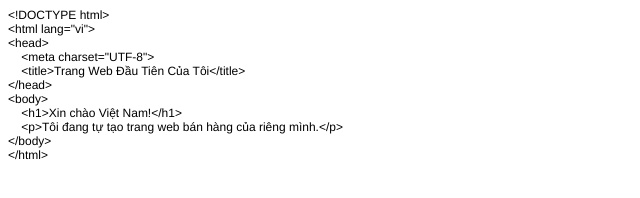
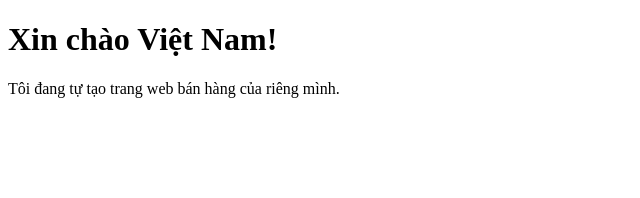
Before and after one commit to lenguyenminhtoan0211-code/japan-order-shop, a plain HTML site: page index.html in a window 1280 px wide. Shown: the whole page, without its empty margins (0-640 px from the left). Drawn offline with Linux system fonts and the light colour scheme.

Commit message:
Update index.html

```diff
--- a/index.html
+++ b/index.html
@@ -1,26 +1,11 @@
-<!DOCTYPE html PUBLIC "-//W3C//DTD HTML 4.01//EN" "http://www.w3.org/TR/html4/strict.dtd">
-<html>
+<!DOCTYPE html>
+<html lang="vi">
 <head>
-  <meta http-equiv="Content-Type" content="text/html; charset=utf-8">
-  <meta http-equiv="Content-Style-Type" content="text/css">
-  <title></title>
-  <meta name="Generator" content="Cocoa HTML Writer">
-  <meta name="CocoaVersion" content="2685.7">
-  <style type="text/css">
-    p.p1 {margin: 0.0px 0.0px 0.0px 0.0px; font: 12.0px Helvetica}
-  </style>
+    <meta charset="UTF-8">
+    <title>Trang Web Đầu Tiên Của Tôi</title>
 </head>
 <body>
-<p class="p1">&lt;!DOCTYPE html&gt;</p>
-<p class="p1">&lt;html lang="vi"&gt;</p>
-<p class="p1">&lt;head&gt;</p>
-<p class="p1"><span class="Apple-converted-space">    </span>&lt;meta charset="UTF-8"&gt;</p>
-<p class="p1"><span class="Apple-converted-space">    </span>&lt;title&gt;Trang Web Đầu Tiên Của Tôi&lt;/title&gt;</p>
-<p class="p1">&lt;/head&gt;</p>
-<p class="p1">&lt;body&gt;</p>
-<p class="p1"><span class="Apple-converted-space">    </span>&lt;h1&gt;Xin chào Việt Nam!&lt;/h1&gt;</p>
-<p class="p1"><span class="Apple-converted-space">    </span>&lt;p&gt;Tôi đang tự tạo trang web bán hàng của riêng mình.&lt;/p&gt;</p>
-<p class="p1">&lt;/body&gt;</p>
-<p class="p1">&lt;/html&gt;</p>
+    <h1>Xin chào Việt Nam!</h1>
+    <p>Tôi đang tự tạo trang web bán hàng của riêng mình.</p>
 </body>
 </html>
```
